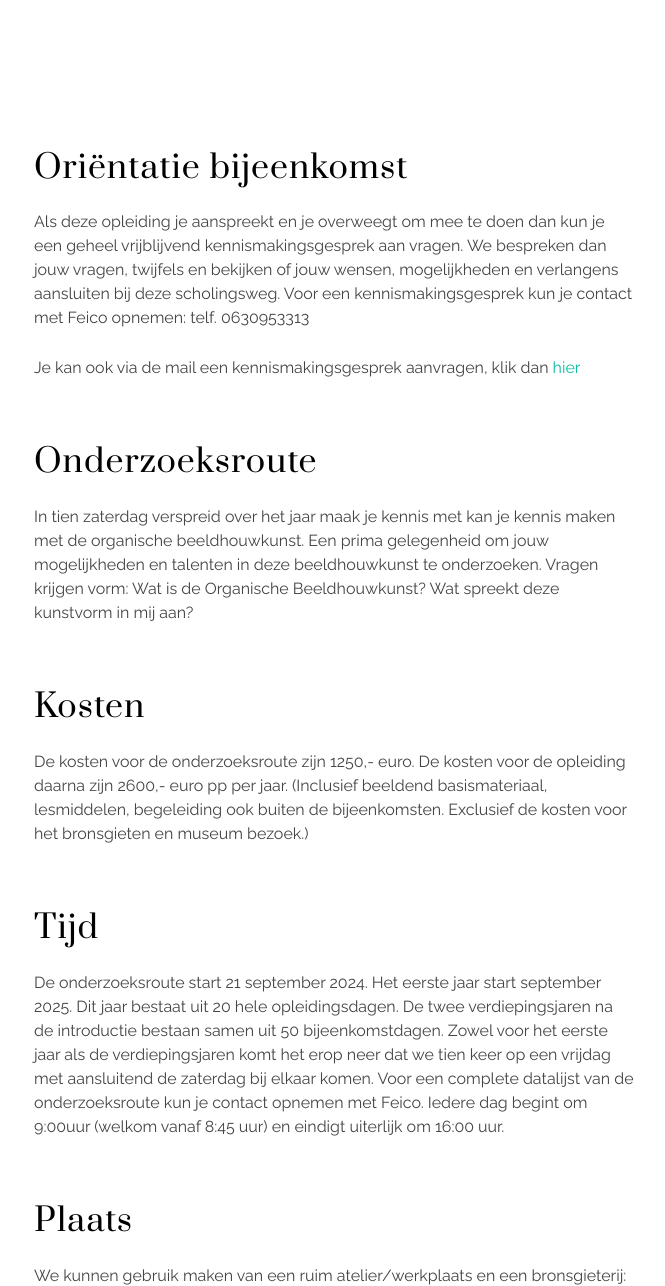
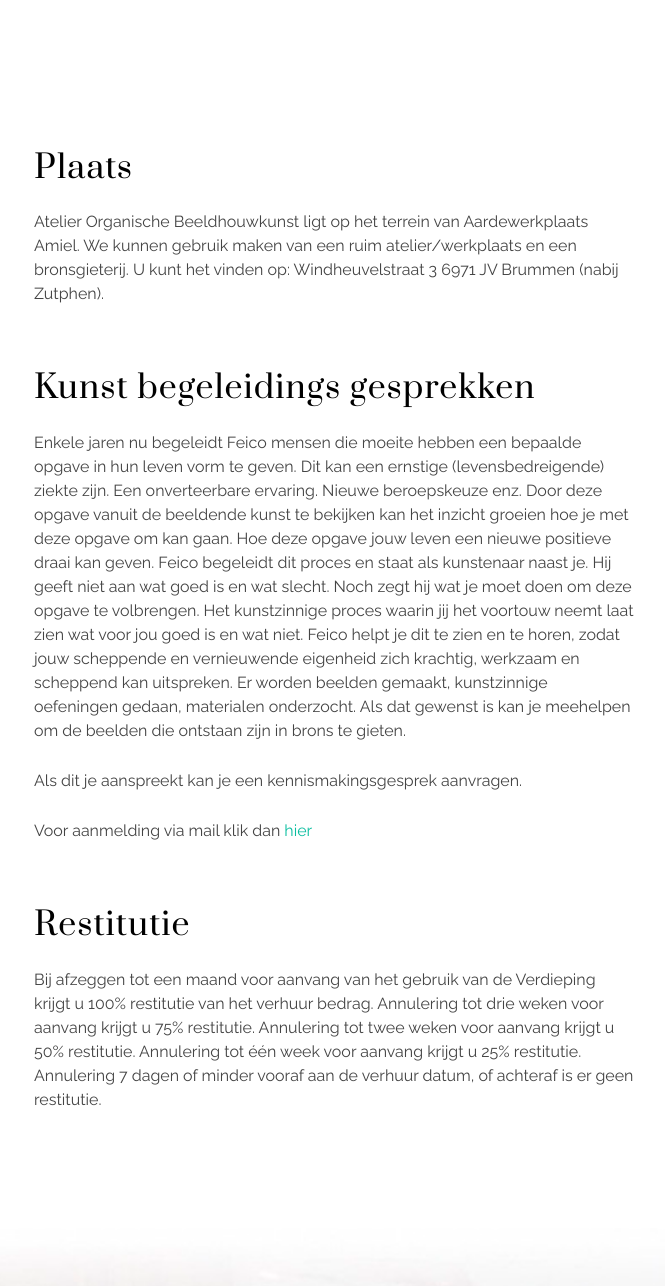
Before and after one commit to feicohajonides2020/feicohajonides2020.github.io, a Jekyll site: the page built from opleiding.md, in a window 1280 px wide and 1400 px high, scrolled down 610 px, cut to the strip 114-1400 px from the top of the window. Shown: the whole strip, without its empty margins (306-971 px from the left). Built offline with Jekyll 4.4.1, drawn with Linux system fonts in a browser that asks for light colours; some of the changed text lies outside the part shown.

Commit message:
nieuw 6
nieuw 6

```diff
--- a/opleiding.md
+++ b/opleiding.md
@@ -8,38 +8,24 @@ header:
 ---
 
 
-## Oriëntatie bijeenkomst
+## Plaats
 
-Als deze opleiding je aanspreekt en je overweegt om mee te doen dan kun je een geheel vrijblijvend kennismakingsgesprek aan vragen. We bespreken dan jouw vragen, twijfels en bekijken of jouw wensen, mogelijkheden en verlangens aansluiten bij deze scholingsweg.
-Voor een kennismakingsgesprek kun je contact met Feico opnemen: telf. 0630953313
-
-Je kan ook via de mail een kennismakingsgesprek aanvragen, klik dan [hier](contact.md)
+Atelier Organische Beeldhouwkunst ligt op het terrein van Aardewerkplaats Amiel.
+We kunnen gebruik maken van een ruim atelier/werkplaats  en een bronsgieterij.
+U kunt het vinden op:
+Windheuvelstraat 3
+6971 JV Brummen (nabij Zutphen).
 
 
-## Onderzoeksroute
+## Kunst begeleidings gesprekken
 
-In tien zaterdag verspreid over het jaar maak je kennis met kan je kennis maken met de organische beeldhouwkunst.
-Een prima gelegenheid om jouw mogelijkheden en talenten in deze beeldhouwkunst te onderzoeken. Vragen krijgen vorm: Wat is de Organische Beeldhouwkunst? Wat spreekt deze kunstvorm in mij aan?
+Enkele jaren nu begeleidt Feico mensen die moeite hebben een bepaalde opgave in hun leven vorm te geven. Dit kan een ernstige (levensbedreigende) ziekte zijn. Een onverteerbare ervaring. Nieuwe beroepskeuze enz. Door deze opgave vanuit de beeldende kunst te bekijken kan het inzicht groeien hoe je met deze opgave om kan gaan. Hoe deze opgave jouw leven een nieuwe positieve draai kan geven. Feico begeleidt dit proces en staat als kunstenaar naast je. Hij geeft niet aan wat goed is en wat slecht. Noch zegt hij wat je moet doen om deze opgave te volbrengen. Het kunstzinnige proces waarin jij het voortouw neemt laat zien wat voor jou goed is en wat niet. Feico helpt je dit te zien en te horen, zodat jouw scheppende en vernieuwende eigenheid zich krachtig, werkzaam en scheppend kan uitspreken. Er worden beelden gemaakt, kunstzinnige oefeningen gedaan, materialen onderzocht. Als dat gewenst is kan je meehelpen om de beelden die ontstaan zijn in brons te gieten.
+
+Als dit je aanspreekt kan je een kennismakingsgesprek aanvragen.
+
+Voor aanmelding via mail klik dan [hier](contact.md)
 
 
-## Kosten
+## Restitutie
 
-
-De kosten voor de onderzoeksroute zijn 1250,- euro. De kosten voor de opleiding daarna zijn 2600,- euro pp per jaar. (Inclusief beeldend basismateriaal, lesmiddelen, begeleiding ook buiten de bijeenkomsten. Exclusief de kosten voor het bronsgieten en museum bezoek.)
-
-
-## Tijd
-
-De onderzoeksroute start 21 september 2024. Het eerste jaar start september 2025.
-Dit jaar bestaat uit 20 hele opleidingsdagen.
-De twee verdiepingsjaren na de introductie bestaan samen uit 50 bijeenkomstdagen.
-Zowel voor het eerste jaar als de verdiepingsjaren komt het erop neer dat we tien keer op een vrijdag met aansluitend de zaterdag bij elkaar komen.
-Voor een complete datalijst van de onderzoeksroute kun je contact opnemen met Feico.
-Iedere dag begint om 9:00uur (welkom vanaf 8:45 uur) en eindigt uiterlijk om 16:00 uur.
-
-## Plaats
-
-We kunnen gebruik maken van een ruim atelier/werkplaats  en een bronsgieterij:
-Aardewerkplaats Amiel.
-Windheuvelstraat 3
-6971 JV Brummen (nabij Zutphen).
+Bij afzeggen tot een maand voor aanvang van het gebruik van de Verdieping krijgt u 100% restitutie van het verhuur bedrag. Annulering tot drie weken voor aanvang krijgt u 75% restitutie. Annulering tot twee weken voor aanvang krijgt u 50% restitutie. Annulering tot één week voor aanvang krijgt u 25% restitutie. Annulering 7 dagen of minder vooraf aan de verhuur datum, of achteraf is er geen restitutie.
```
